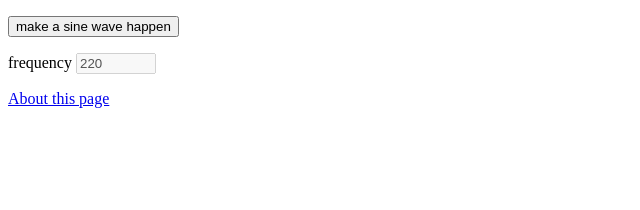
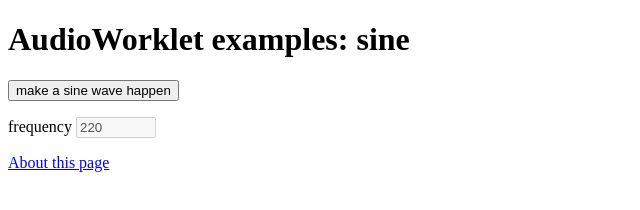
Before and after one commit to sole/audioworklet-examples, a website: page sine.html in a window 1280 px wide. Shown: the whole page, without its empty margins (0-640 px from the left). Drawn offline with Linux system fonts and the light colour scheme.

Commit message:
the copy paste spirit is strong

```diff
--- a/sine.html
+++ b/sine.html
@@ -7,6 +7,7 @@
 </head>
 
 <body>
+    <h1>AudioWorklet examples: sine</h1>
     <p><button>make a sine wave happen</button></p>
     <p>
         <label>frequency <input id="freqSlider" type="number" value="220" min="20" max="22000" disabled /></label>
```
